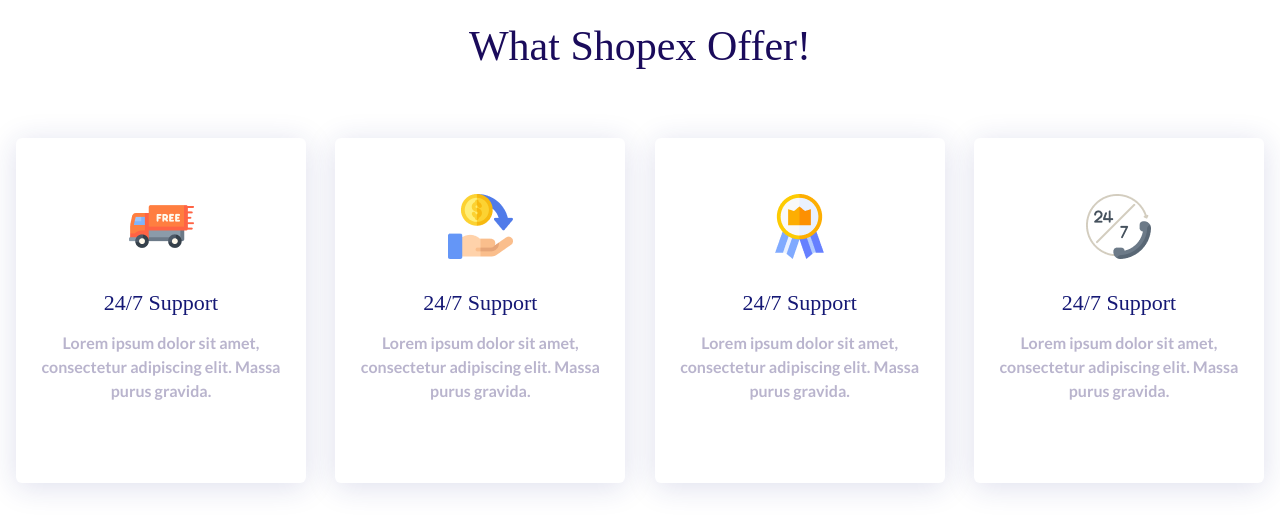
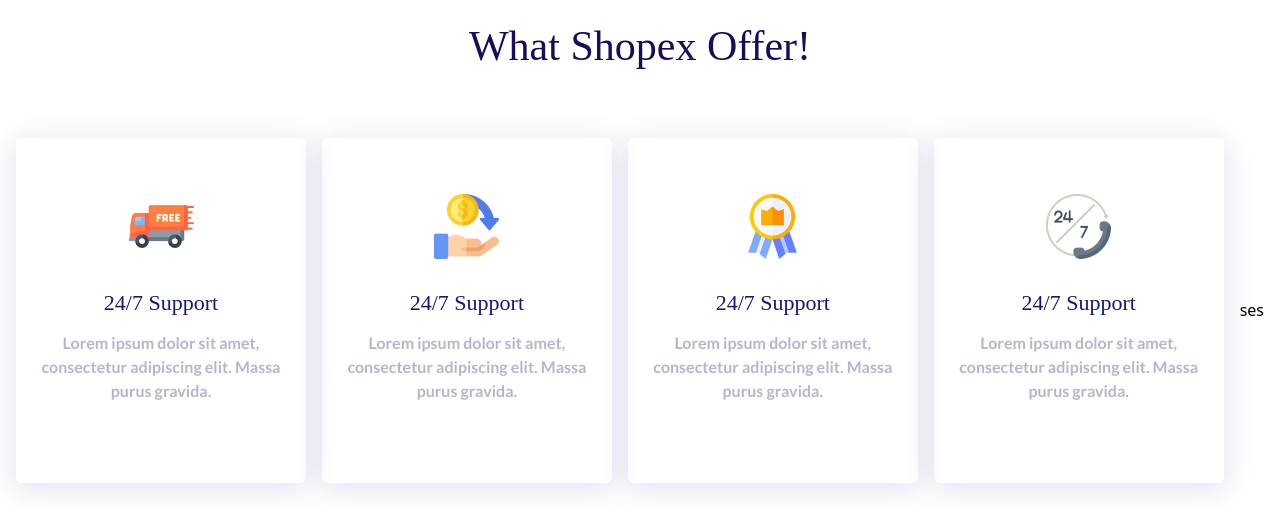
Before and after one commit to Rakib-Hassan-web/E-commace-with-next-js, a Next.js app: page / in a window 1280 px wide. Shown: the part 2643-3173 px from the top of the page. Built offline with nearby package versions, Linux system fonts and the light colour scheme; a web font is replaced by a local one.

Commit message:
offer section complete

```diff
--- a/app/component/Offer.jsx
+++ b/app/component/Offer.jsx
@@ -123,7 +123,7 @@
 
 
 
-
+<h2>ses</h2>
 
 
 
```
